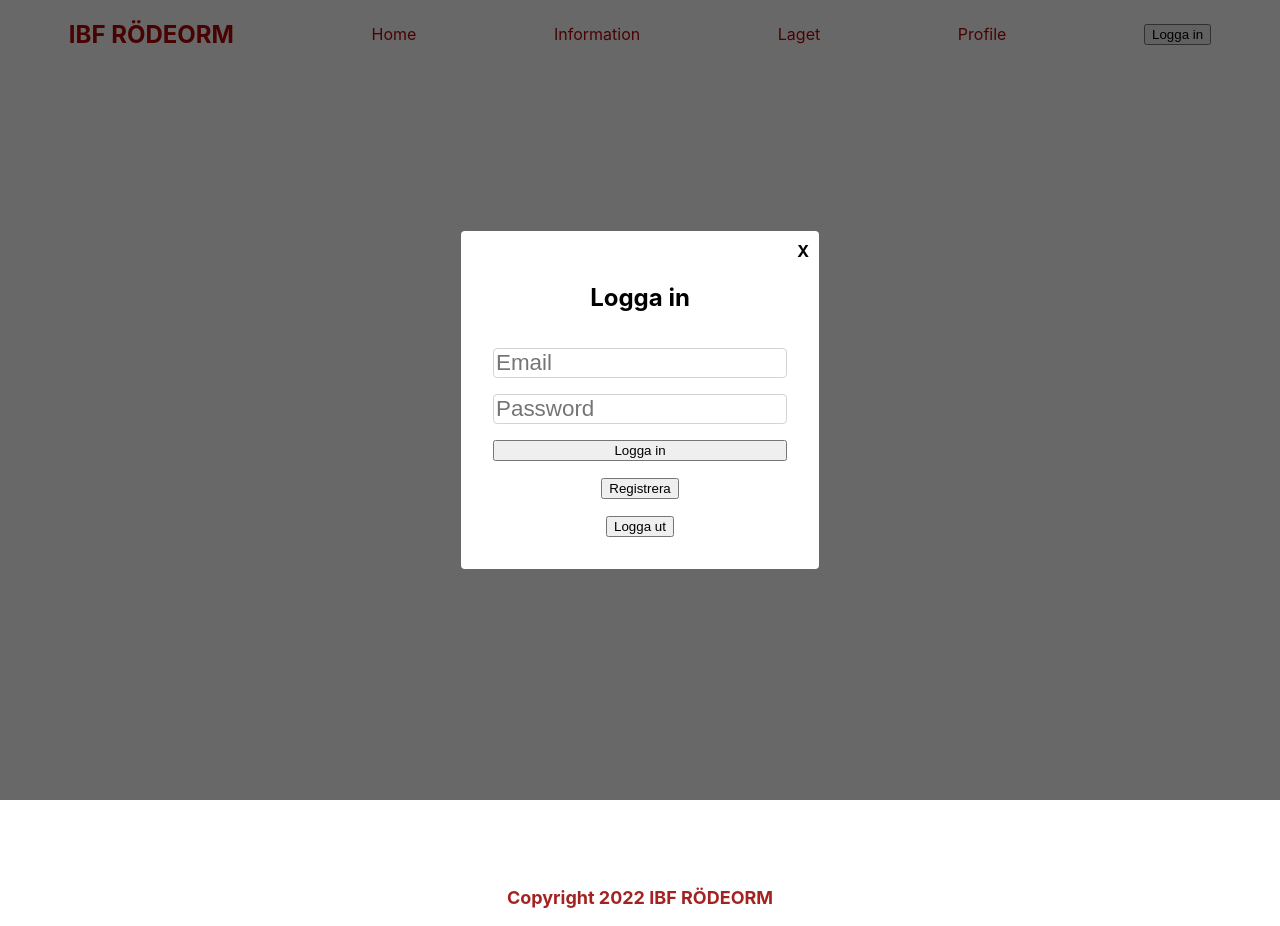
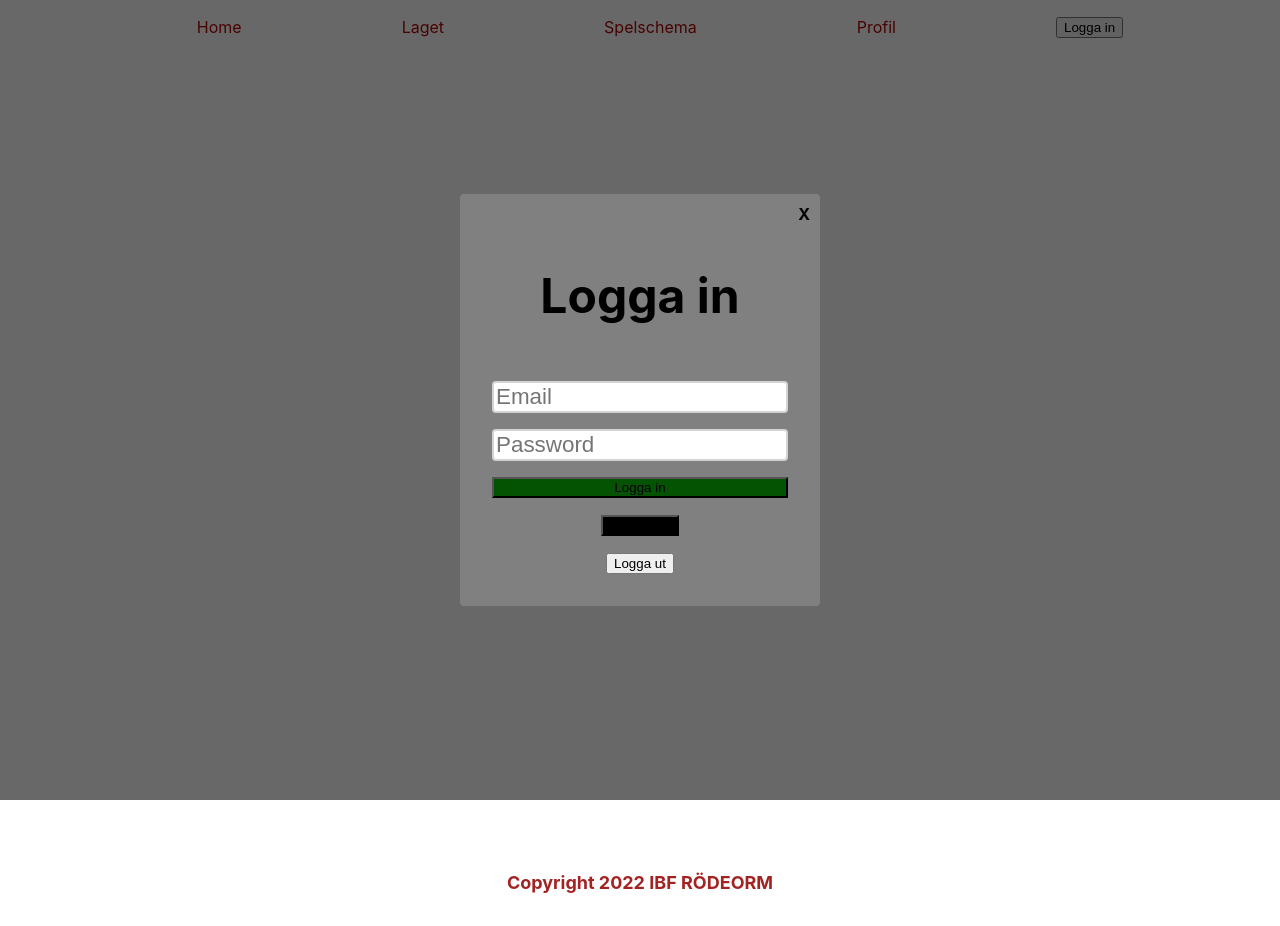
Before and after one commit to Gusben95/IBF-RODORM, a Next.js app in the folder Frontend/: page / in a window 1280 px wide. Both pictures are taken after a click on the button "Logga in". Built offline with nearby package versions, Linux system fonts and the light colour scheme.

Commit message:
lite css

```diff
--- a/Frontend/components/Modal/Modal.js
+++ b/Frontend/components/Modal/Modal.js
@@ -57,13 +57,13 @@ return (
         (
             <div className = {styles.bg} onClick = {() => {setShowModal(false)}}>
             <div className = {styles.modal} onClick = {(e) => {e.stopPropagation()}}>
-            <h1>Logga in</h1>
+            <h1 className = {styles.textLoggaIn}>Logga in</h1>
             <p className = {styles.exit} onClick = {() => {setShowModal(false)}}>X</p>
             <input type = "email" placeholder="Email" ref = {usernameRef}></input>
             <input type = "password" placeholder="Password" ref = {passwordRef}></input>
-            <button type = "submit" onClick = {loginUser}>Logga in</button>
+            <button className = {styles.loginBtn} type = "submit" onClick = {loginUser}>Logga in</button>
             <div>
-            <button type = "submit" onClick={registerUser}>Registrera</button>
+            <button className = {styles.registerBtn} type = "submit" onClick={registerUser}>Registrera</button>
             </div>
             <div>
             <button>Logga ut</button>
--- a/Frontend/components/Modal/Modal.module.css
+++ b/Frontend/components/Modal/Modal.module.css
@@ -11,7 +11,7 @@
 }
 
 .modal{
-    background-color: #ffffff;
+    background-color: grey;
     padding: 2em;
     border-radius: 4px;
     color: #000000;
@@ -26,8 +26,9 @@
     border-radius: 4px;
     font-size: 1.4em;
     background-color: #ffffff;
-    border: 1px solid lightgray;
+    border: 2px solid lightgray;
     color: #000000;
+
 }
 
 .exit{
@@ -38,3 +39,15 @@
     cursor: pointer;
     font-weight: bold;
 }
+
+.loginBtn {
+    background-color: rgb(3, 83, 3);
+}
+
+.registerBtn {
+    background-color: black;
+}
+
+.textLoggaIn {
+    font-size: 3em;
+}
--- a/Frontend/components/Navbar/Navbar.js
+++ b/Frontend/components/Navbar/Navbar.js
@@ -1,17 +1,30 @@
 import styles from "./Navbar.module.css"
 import Modal from "../Modal/Modal.js";
+import Link from 'next/link'
 
 const Navbar = () => {
+
 
     return (
         <nav>
             <div className={styles.logo}>
-            <h1 id={styles.txt}>IBF RÖDEORM</h1>
-            <p id={styles.p}>Home</p>
-            <p id={styles.p}>Information</p>
-            <p id={styles.p}>Laget</p>
-            <p id={styles.p}>Profile</p>
+            <ul className={styles.logo}>
+            <li className="liNav">
+                <Link href="/">Home</Link>
+            </li>
+            <li>
+                 <Link href="/laget">Laget</Link>
+            </li>
+            <li>
+                <Link href="/spelschema">Spelschema</Link>
+            </li>
+            <li>
+                <Link href="/profil">Profil</Link>
+            </li>
+            <li>
             <Modal />
+            </li>
+            </ul>
             </div>
         </nav>
     )
--- a/Frontend/components/Navbar/Navbar.module.css
+++ b/Frontend/components/Navbar/Navbar.module.css
@@ -4,12 +4,16 @@
     flex-direction: row;
     justify-content: space-around;
     align-items: center;
+    color: rgb(176, 6, 6);
+    list-style: none;
+    gap: 10em;
 }
 
 #txt {
     color: rgb(176, 6, 6);
 }
 
-#p {
+.liNav {
     color: rgb(176, 6, 6);
+
 }
--- a/Frontend/pages/profile.js
+++ /dev/null
@@ -1,5 +0,0 @@
-export default function Profile() {
-    return (
-        <div>Information om dig själv o sånt</div>
-    )
-    }
```
Also changed, not shown: Frontend/pages/about.js (deleted, +0 -7 lines), Frontend/pages/info.js (deleted, +0 -7 lines), Frontend/pages/laget.js (added, +15 -0 lines), Frontend/pages/profil.js (added, +12 -0 lines), Frontend/pages/spelschema.js (added, +14 -0 lines).
